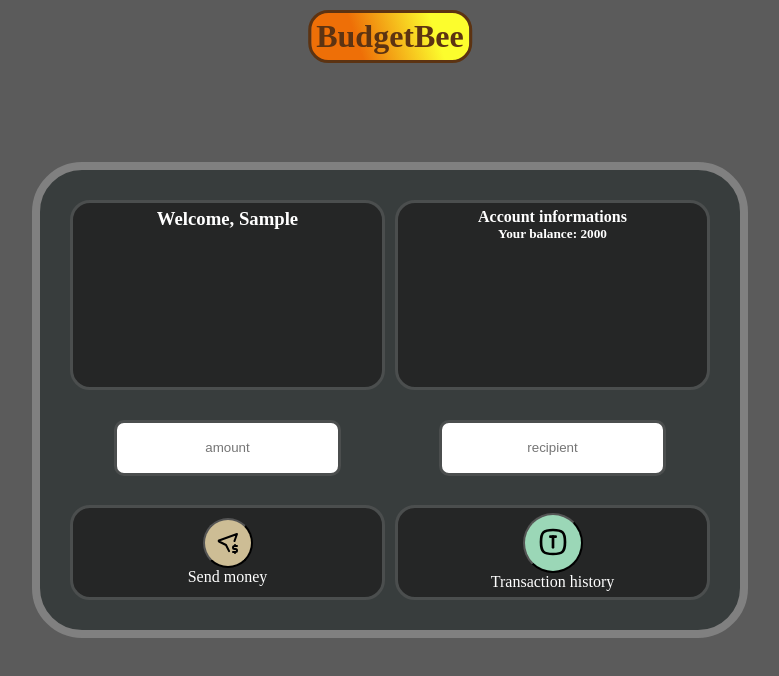
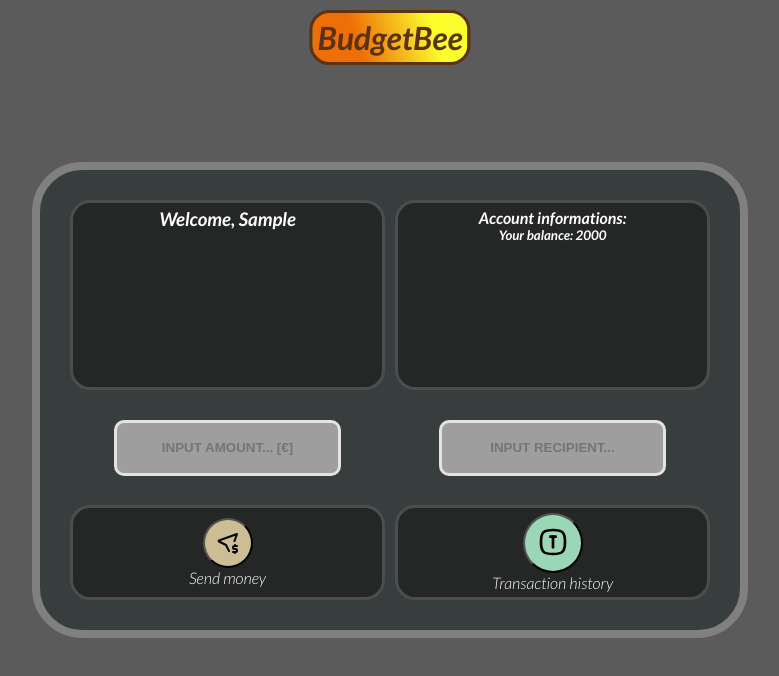
Before and after one commit to asim1799/my-react-projects, a React (Vite) app in the folder 02-budget-bee/: page / in a window 1280 px wide. Both pictures are taken after typing "Sample", "name@example.com", "Sample" into the empty fields and a click on the button "Sign in". Shown: the top 676 px of the page, without its empty margins (250-1029 px from the left). Built offline with nearby package versions, Linux system fonts and the light colour scheme.

Commit message:
Styled home screen

```diff
--- a/02-budget-bee/index.html
+++ b/02-budget-bee/index.html
@@ -3,6 +3,12 @@
   <head>
     <meta charset="UTF-8" />
     <meta name="viewport" content="width=device-width, initial-scale=1.0" />
+    <link rel="preconnect" href="https://fonts.googleapis.com" />
+    <link rel="preconnect" href="https://fonts.gstatic.com" crossorigin />
+    <link
+      href="https://fonts.googleapis.com/css2?family=Lato:ital,wght@0,100;0,300;0,400;0,700;0,900;1,100;1,300;1,400;1,700;1,900&display=swap"
+      rel="stylesheet"
+    />
     <title>BudgetBee</title>
   </head>
   <body>
--- a/02-budget-bee/src/components/Home.jsx
+++ b/02-budget-bee/src/components/Home.jsx
@@ -24,6 +24,7 @@ const StyledWelcomeScreen = styled.div`
   grid-template-columns: 1fr 1fr;
   grid-template-rows: 2fr 1fr 1fr;
   padding: 30px;
+  cursor: default;
   div {
     background-color: #252626;
     border: 3px solid #4b4e4e;
@@ -36,16 +37,34 @@ const StyledWelcomeScreen = styled.div`
   .transactions-history {
     max-height: 140px;
     overflow: auto;
+    h4 {
+      text-transform: uppercase;
+      border-bottom: 3px solid #8a8a8a;
+      margin: 5px 0px;
+    }
+    li {
+      border-bottom: 1px solid #4b4e4e;
+      margin-bottom: 4px;
+      text-align: start;
+    }
   }
 `;
 const StyledInput = styled.input`
   height: 50px;
   width: 70%;
   text-align: center;
-  border: 3px solid #4b4e4e;
+  background-color: #9e9e9e;
+  border: 3px solid #e3e3e3;
   border-radius: 10px;
   align-self: center;
   justify-self: center;
+  &:focus {
+    outline: 3px solid #d16a6a;
+  }
+  &::placeholder {
+    font-weight: 800;
+    text-transform: uppercase;
+  }
 `;
 const StyledSendButton = styled.button`
   height: 50px;
@@ -105,26 +124,26 @@ function Home() {
             <ul>
               {transactions.map((transaction) => (
                 <li key={transaction.id}>
-                  {transaction.amount} - {transaction.recipient}
+                  🟢{transaction.amount}€ -{transaction.recipient}
                 </li>
               ))}
             </ul>
           </div>
         ) : (
           <div className="account-info">
-            <h4>Account informations</h4>
+            <h4>Account informations:</h4>
             <h5>Your balance: {user.balance}</h5>
           </div>
         )}
         <StyledInput
           value={inputBalance}
           onChange={(e) => setInputBalance(e.target.value)}
-          placeholder="amount"
+          placeholder="input amount... [€]"
         />
         <StyledInput
           value={recipient}
           onChange={(e) => setReciepient(e.target.value)}
-          placeholder="recipient"
+          placeholder="input recipient..."
         />
         <div>
           <StyledSendButton onClick={() => handleSend()}>
--- a/02-budget-bee/src/index.css
+++ b/02-budget-bee/src/index.css
@@ -4,4 +4,7 @@
 }
 body {
   background-color: #5b5b5b;
+  font-family: "Lato", sans-serif;
+  font-weight: 300;
+  font-style: italic;
 }
```
